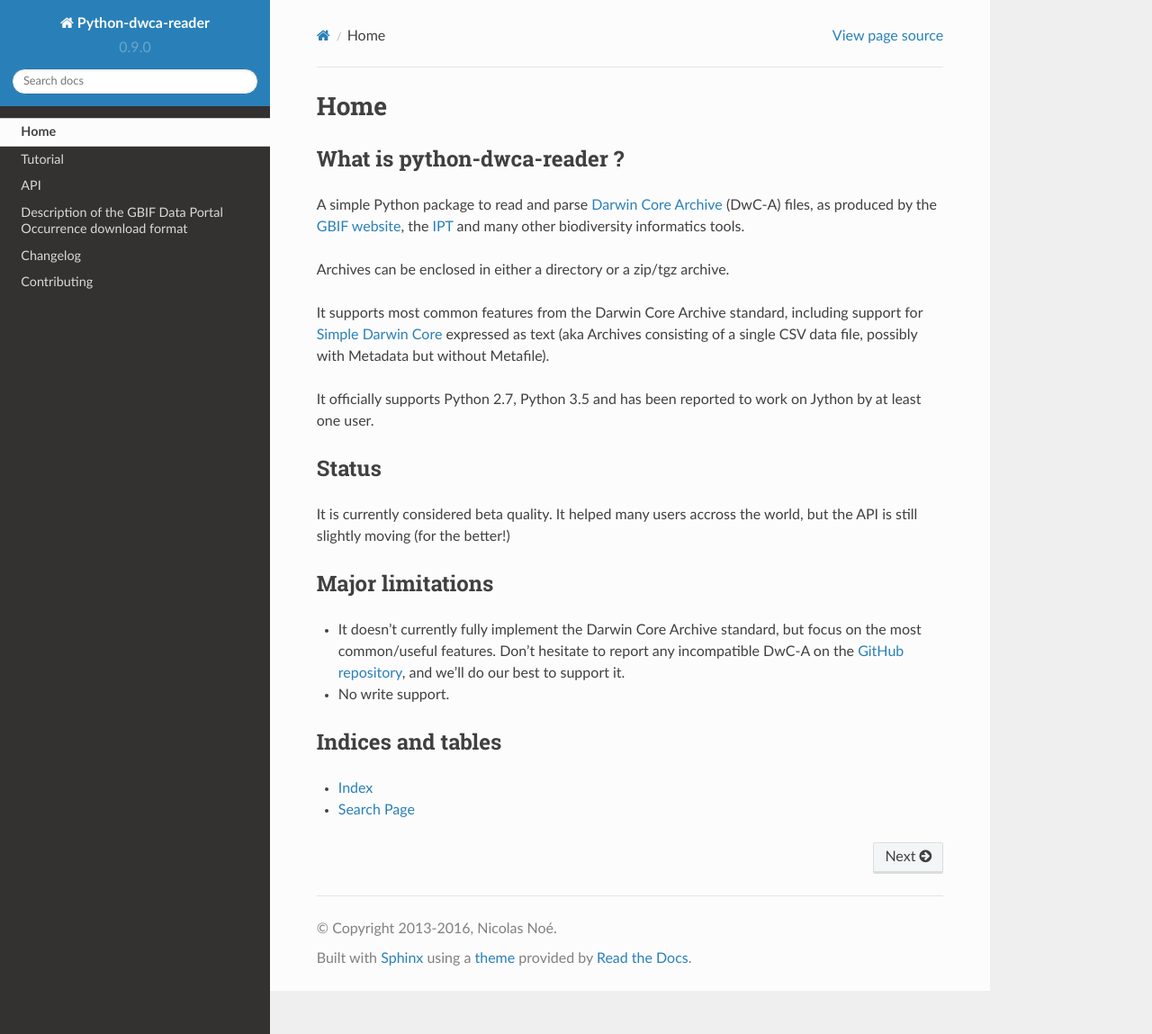
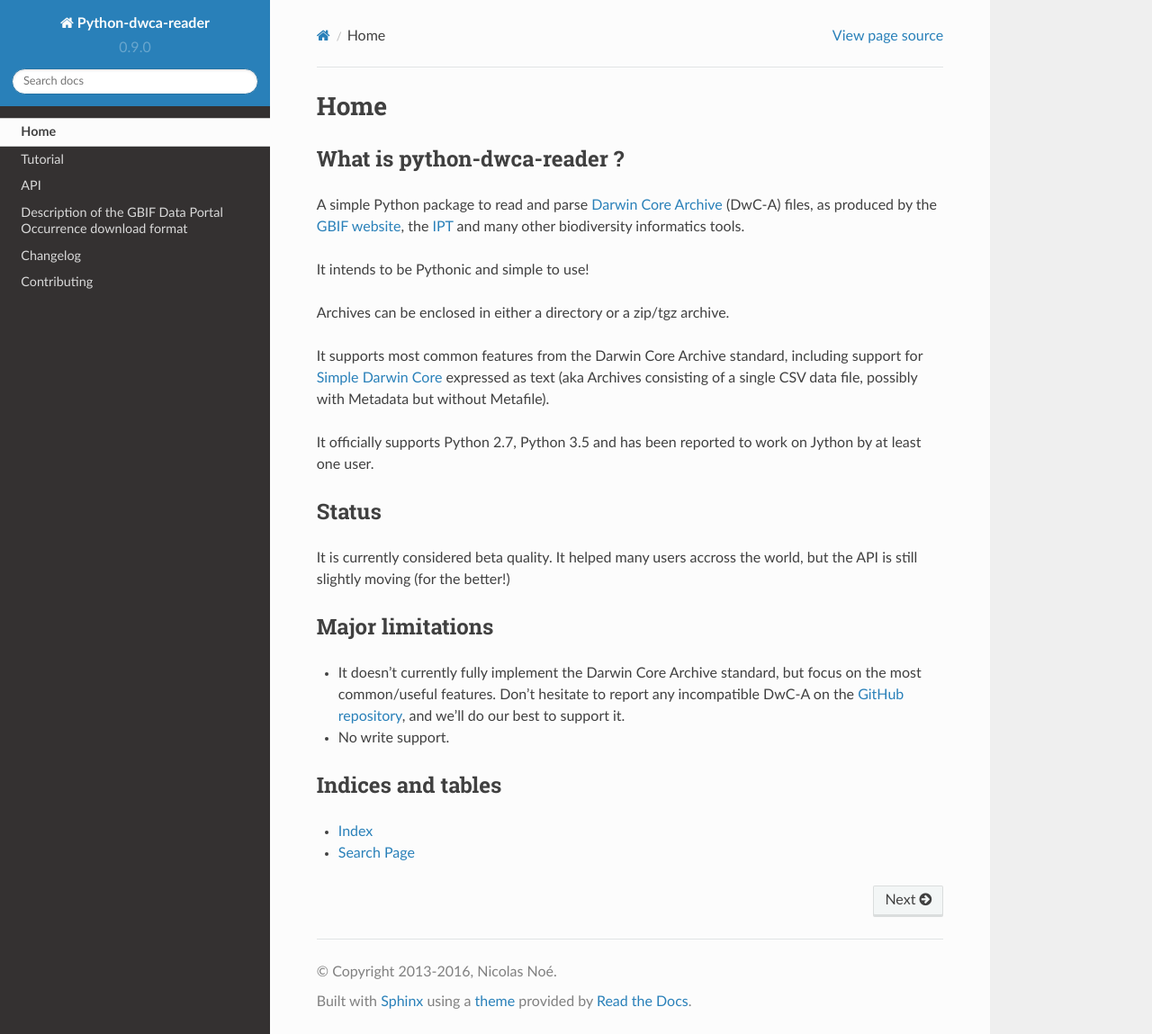
Before and after one commit to BelgianBiodiversityPlatform/python-dwca-reader, a Sphinx documentation site: the page built from doc/index.rst, in a window 1280 px wide and 1149 px high. Shown: the whole window at 90% size. Built offline with Sphinx 7.4.7 and the Read the Docs theme 2.0.0, drawn with Linux system fonts in a browser that asks for light colours.

Commit message:
Doc improvement.

```diff
--- a/doc/index.rst
+++ b/doc/index.rst
@@ -6,6 +6,8 @@ What is python-dwca-reader ?
 ----------------------------
 
 A simple Python package to read and parse `Darwin Core Archive`_ (DwC-A) files, as produced by the `GBIF website`_, the `IPT`_ and many other biodiversity informatics tools.
+
+It intends to be Pythonic and simple to use!
 
 Archives can be enclosed in either a directory or a zip/tgz archive.
 
```
